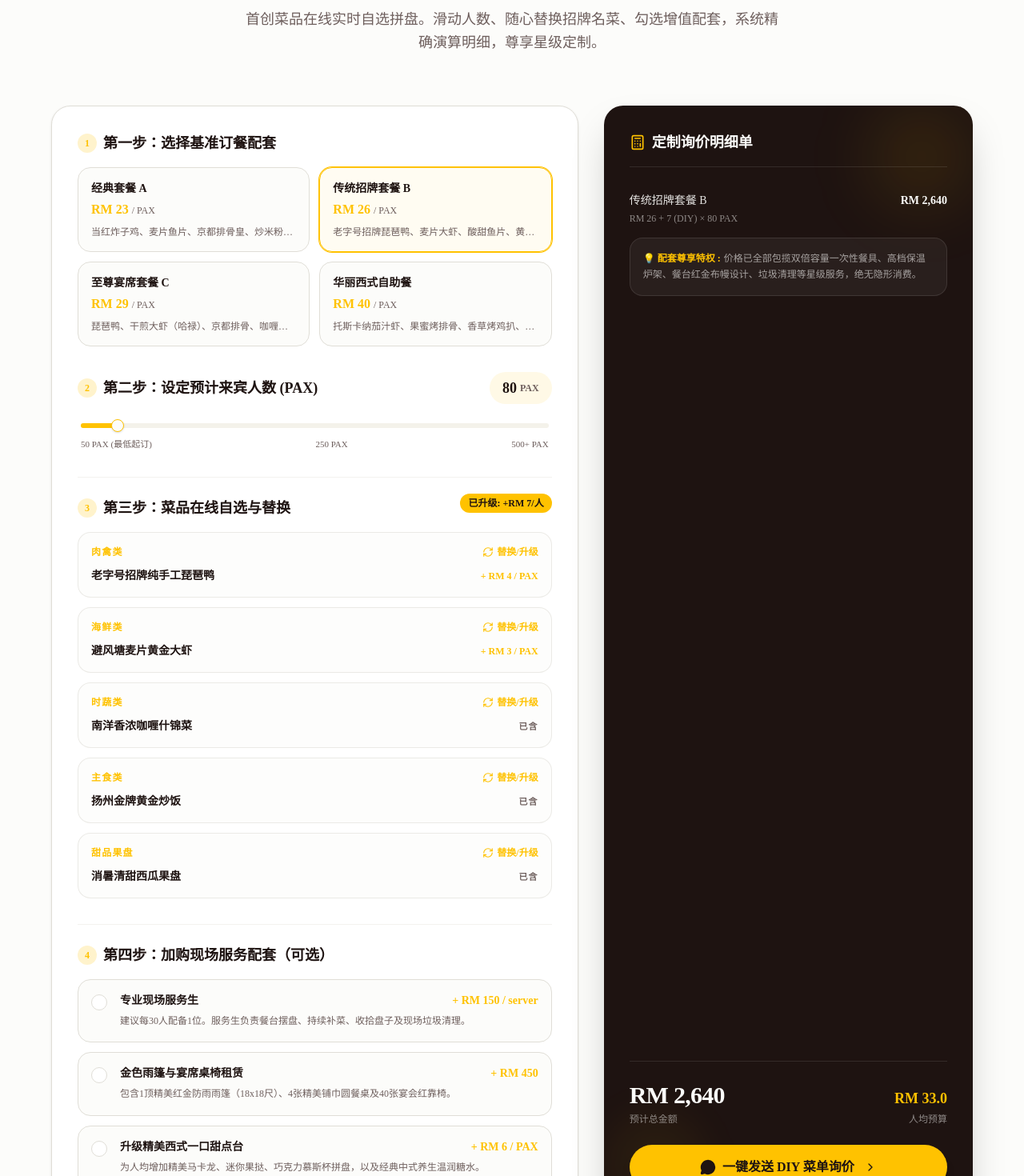
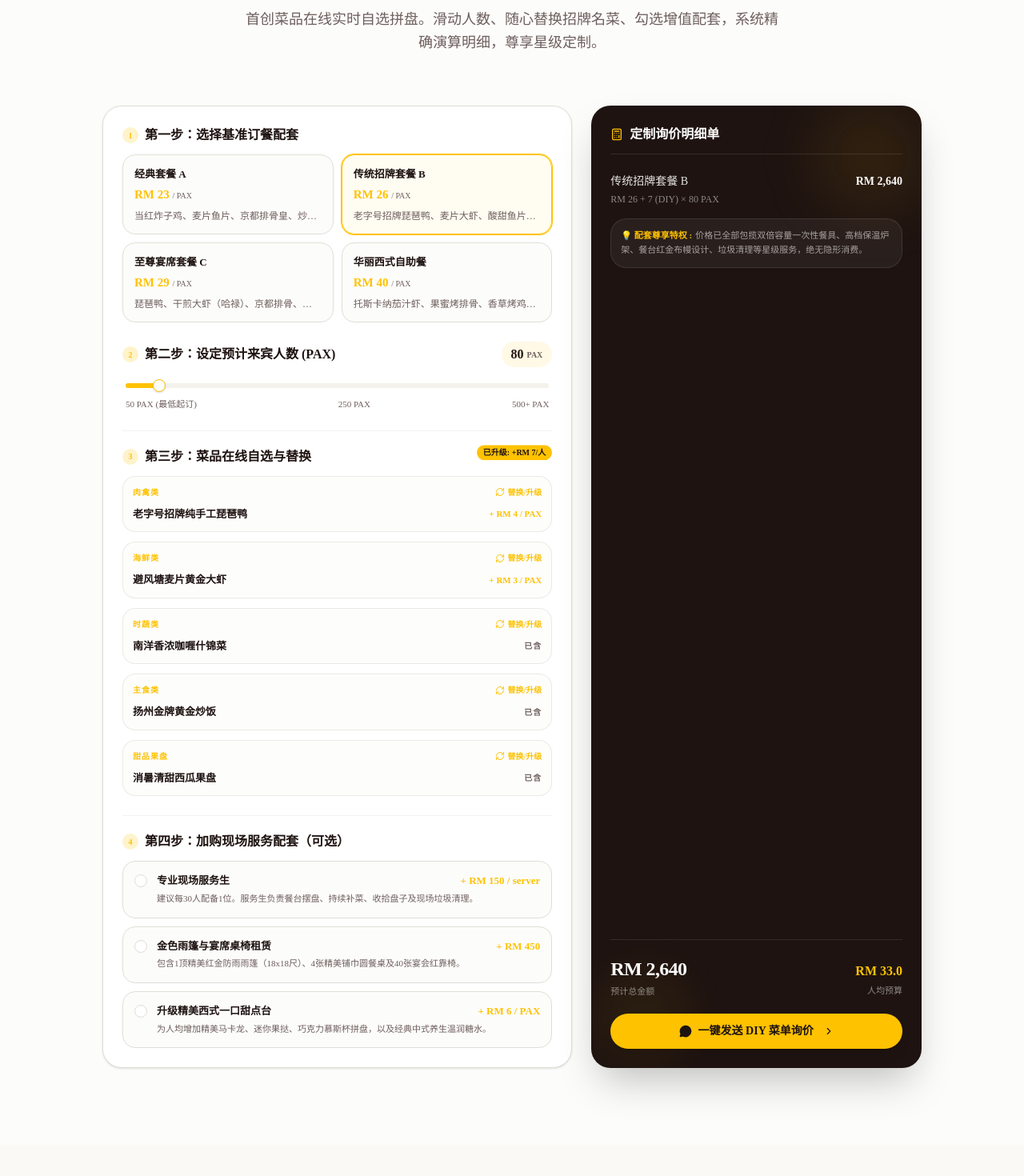
Before and after one commit to mfpang2005/KIM-LONG-WEBSITE, a Next.js app: page / in a window 1280 px wide. Shown: the part 10460-11930 px from the top of the page at 80% size. Built offline with nearby package versions, Linux system fonts and the light colour scheme.

Commit message:
style: scale down calculator panel and add missing services to footer

```diff
--- a/components/footer-section.tsx
+++ b/components/footer-section.tsx
@@ -288,6 +288,8 @@ export function FooterSection({ lang = "en" }: FooterSectionProps) {
                 <li>{isChinese ? "宴会自助餐承办" : "Event Buffet Catering"}</li>
                 <li>{isChinese ? "高级企业会议便当" : "Premium Corporate Bento"}</li>
                 <li>{isChinese ? "工厂膳食日常配给" : "Factory Daily Meal Supply"}</li>
+                <li>{isChinese ? "大型帐篷租赁服务" : "Canopy Rental Services"}</li>
+                <li>{isChinese ? "活动背景板布置" : "Event Backdrop Services"}</li>
               </ul>
             </div>
 
--- a/components/quote-calculator.tsx
+++ b/components/quote-calculator.tsx
@@ -366,37 +366,37 @@ Thank you!`;
         </div>
 
         {/* Main Grid */}
-        <div className="grid lg:grid-cols-12 gap-8 max-w-6xl mx-auto items-stretch">
+        <div className="grid lg:grid-cols-12 gap-6 max-w-5xl mx-auto items-stretch">
 
           {/* Left panel: Inputs (7 cols) */}
-          <div className="lg:col-span-7 bg-card border border-border rounded-3xl p-6 md:p-8 space-y-8 flex flex-col justify-between shadow-sm relative overflow-hidden">
+          <div className="lg:col-span-7 bg-card border border-border rounded-3xl p-5 md:p-6 space-y-6 flex flex-col justify-between shadow-sm relative overflow-hidden">
 
             {/* Step 1: Select Package */}
-            <div className="space-y-4">
+            <div className="space-y-3">
               <div className="flex items-center gap-2">
-                <span className="w-6 h-6 rounded-full bg-primary/20 text-primary flex items-center justify-center text-xs font-bold">1</span>
-                <h3 className="font-extrabold text-base md:text-lg text-foreground">
+                <span className="w-5 h-5 rounded-full bg-primary/20 text-primary flex items-center justify-center text-[10px] font-bold">1</span>
+                <h3 className="font-extrabold text-sm md:text-base text-foreground">
                   {lang === "en" ? "Choose Main Buffet Package" : "第一步：选择基准订餐配套"}
                 </h3>
               </div>
 
-              <div className="grid sm:grid-cols-2 gap-3">
+              <div className="grid sm:grid-cols-2 gap-2.5">
                 {packages.map((pkg) => (
                   <button
                     key={pkg.id}
                     id={`calc-pkg-btn-${pkg.id}`}
                     onClick={() => setSelectedPackageId(pkg.id)}
-                    className={`flex flex-col text-left p-4 rounded-2xl border transition-all duration-300 cursor-pointer ${
+                    className={`flex flex-col text-left p-3.5 rounded-2xl border transition-all duration-300 cursor-pointer ${
                       selectedPackageId === pkg.id
                         ? "border-primary bg-primary/5 ring-1 ring-primary shadow-sm shadow-primary/10"
                         : "border-border bg-background hover:border-foreground/20"
                     }`}
                   >
-                    <span className="font-extrabold text-sm text-foreground">
+                    <span className="font-extrabold text-[13px] text-foreground">
                       {lang === "en" ? pkg.name : pkg.chineseName}
                     </span>
-                    <span className="text-primary font-black text-base mt-1">
-                      RM {pkg.pricePerPax} <span className="text-xs font-normal text-muted-foreground">/ PAX</span>
+                    <span className="text-primary font-black text-[15px] mt-1">
+                      RM {pkg.pricePerPax} <span className="text-[10px] font-normal text-muted-foreground">/ PAX</span>
                     </span>
                     <span className="text-xs text-muted-foreground mt-2 line-clamp-1">
                       {lang === "en" ? pkg.description : pkg.chineseDescription}
@@ -407,17 +407,17 @@ Thank you!`;
             </div>
 
             {/* Step 2: Slider Pax */}
-            <div className="space-y-4">
+            <div className="space-y-3">
               <div className="flex items-center justify-between">
                 <div className="flex items-center gap-2">
-                  <span className="w-6 h-6 rounded-full bg-primary/20 text-primary flex items-center justify-center text-xs font-bold">2</span>
-                  <h3 className="font-extrabold text-base md:text-lg text-foreground">
+                  <span className="w-5 h-5 rounded-full bg-primary/20 text-primary flex items-center justify-center text-[10px] font-bold">2</span>
+                  <h3 className="font-extrabold text-sm md:text-base text-foreground">
                     {lang === "en" ? "Set Guest Headcount" : "第二步：设定预计来宾人数 (PAX)"}
                   </h3>
                 </div>
-                <div className="bg-primary/10 text-foreground px-4 py-1.5 rounded-full font-black text-lg flex items-center gap-1">
+                <div className="bg-primary/10 text-foreground px-3 py-1 rounded-full font-black text-base flex items-center gap-1">
                   <span>{paxCount}</span>
-                  <span className="text-xs font-bold text-muted-foreground">PAX</span>
+                  <span className="text-[10px] font-bold text-muted-foreground">PAX</span>
                 </div>
               </div>
 
@@ -440,16 +440,16 @@ Thank you!`;
             </div>
 
             {/* Step 3: NEW INTERACTIVE DIY MENU BUILDER */}
-            <div className="space-y-4 border-t border-border/40 pt-6">
+            <div className="space-y-3 border-t border-border/40 pt-5">
               <div className="flex items-center justify-between">
                 <div className="flex items-center gap-2">
-                  <span className="w-6 h-6 rounded-full bg-primary/20 text-primary flex items-center justify-center text-xs font-bold">3</span>
-                  <h3 className="font-extrabold text-base md:text-lg text-foreground flex items-center gap-1.5">
+                  <span className="w-5 h-5 rounded-full bg-primary/20 text-primary flex items-center justify-center text-[10px] font-bold">3</span>
+                  <h3 className="font-extrabold text-sm md:text-base text-foreground flex items-center gap-1.5">
                     {lang === "en" ? "Custom DIY Dish Swapper" : "第三步：菜品在线自选与替换"}
                   </h3>
                 </div>
                 {extraDishSurcharge > 0 && (
-                  <span className="text-xs bg-primary text-primary-foreground font-bold px-2.5 py-1 rounded-full animate-bounce">
+                  <span className="text-[10px] bg-primary text-primary-foreground font-bold px-2 py-0.5 rounded-full animate-bounce">
                     {lang === "en" ? `+RM ${extraDishSurcharge}/PAX Upgrades` : `已升级: +RM ${extraDishSurcharge}/人`}
                   </span>
                 )}
@@ -473,17 +473,17 @@ Thank you!`;
                   return (
                     <div
                       key={category}
-                      className="border border-border/60 rounded-2xl p-4 bg-background/50 space-y-3"
+                      className="border border-border/60 rounded-2xl p-3 bg-background/50 space-y-2.5"
                     >
                       <div className="flex items-center justify-between">
-                        <span className="text-xs text-primary font-bold tracking-widest uppercase">
+                        <span className="text-[10px] text-primary font-bold tracking-widest uppercase">
                           {categoryLabel}
                         </span>
                         <button
                           onClick={() => setActiveSwapCategory(isSwapping ? null : category)}
-                          className="inline-flex items-center gap-1 text-xs font-extrabold text-primary hover:text-primary/80 cursor-pointer"
+                          className="inline-flex items-center gap-1 text-[10px] font-extrabold text-primary hover:text-primary/80 cursor-pointer"
                         >
-                          <RefreshCw className={`w-3.5 h-3.5 ${isSwapping ? "animate-spin" : ""}`} />
+                          <RefreshCw className={`w-3 h-3 ${isSwapping ? "animate-spin" : ""}`} />
                           {isSwapping ? (lang === "en" ? "Cancel" : "取消") : (lang === "en" ? "Swap Dish" : "替换/升级")}
                         </button>
                       </div>
@@ -497,15 +497,15 @@ Thank you!`;
                             exit={{ opacity: 0, y: -5 }}
                             className="flex justify-between items-center"
                           >
-                            <span className="font-bold text-sm text-foreground">
+                            <span className="font-bold text-[13px] text-foreground">
                               {lang === "en" ? currentDish.name : currentDish.chineseName}
                             </span>
                             {currentDish.surcharge > 0 ? (
-                              <span className="text-xs font-bold text-primary">
+                              <span className="text-[11px] font-bold text-primary">
                                 + RM {currentDish.surcharge} / PAX
                               </span>
                             ) : (
-                              <span className="text-[11px] font-bold text-muted-foreground uppercase tracking-widest">
+                              <span className="text-[10px] font-bold text-muted-foreground uppercase tracking-widest">
                                 {lang === "en" ? "Included" : "已含"}
                               </span>
                             )}
@@ -524,7 +524,7 @@ Thank you!`;
                                 <button
                                   key={dish.id}
                                   onClick={() => handleSwapDish(category, dish.id)}
-                                  className={`w-full flex justify-between items-center p-3 rounded-xl border text-left text-xs font-bold transition-all duration-300 cursor-pointer ${
+                                  className={`w-full flex justify-between items-center p-2.5 rounded-xl border text-left text-[11px] font-bold transition-all duration-300 cursor-pointer ${
                                     isCurrent
                                       ? "border-primary bg-primary/10 text-primary-foreground"
                                       : "border-border bg-card text-muted-foreground hover:border-foreground/20 hover:text-foreground"
@@ -549,15 +549,15 @@ Thank you!`;
             </div>
 
             {/* Step 4: Upgrades */}
-            <div className="space-y-4 border-t border-border/40 pt-6">
+            <div className="space-y-3 border-t border-border/40 pt-5">
               <div className="flex items-center gap-2">
-                <span className="w-6 h-6 rounded-full bg-primary/20 text-primary flex items-center justify-center text-xs font-bold">4</span>
-                <h3 className="font-extrabold text-base md:text-lg text-foreground">
+                <span className="w-5 h-5 rounded-full bg-primary/20 text-primary flex items-center justify-center text-[10px] font-bold">4</span>
+                <h3 className="font-extrabold text-sm md:text-base text-foreground">
                   {lang === "en" ? "Add Optional Services" : "第四步：加购现场服务配套（可选）"}
                 </h3>
               </div>
 
-              <div className="space-y-3">
+              <div className="space-y-2.5">
                 {upgrades.map((upg) => {
                   const isSelected = selectedUpgrades.includes(upg.id);
                   return (
@@ -565,23 +565,23 @@ Thank you!`;
                       key={upg.id}
                       id={`calc-upg-btn-${upg.id}`}
                       onClick={() => handleToggleUpgrade(upg.id)}
-                      className={`w-full flex items-start gap-4 p-4 rounded-2xl border text-left transition-all duration-300 cursor-pointer ${
+                      className={`w-full flex items-start gap-3 p-3.5 rounded-2xl border text-left transition-all duration-300 cursor-pointer ${
                         isSelected
                           ? "border-primary bg-primary/5 shadow-sm"
                           : "border-border bg-background hover:border-foreground/20"
                       }`}
                     >
-                      <div className={`mt-0.5 w-5 h-5 rounded-md border flex items-center justify-center flex-shrink-0 ${
+                      <div className={`mt-0.5 w-4 h-4 rounded-sm border flex items-center justify-center flex-shrink-0 ${
                         isSelected ? "bg-primary border-primary text-primary-foreground" : "border-border bg-card"
                       }`}>
-                        {isSelected && <Check className="w-3.5 h-3.5" />}
+                        {isSelected && <Check className="w-3 h-3" />}
                       </div>
                       <div className="flex-1">
                         <div className="flex justify-between items-baseline flex-wrap gap-2">
-                          <span className="font-bold text-sm text-foreground">
+                          <span className="font-bold text-[13px] text-foreground">
                             {lang === "en" ? upg.name : upg.chineseName}
                           </span>
-                          <span className="text-primary font-bold text-sm">
+                          <span className="text-primary font-bold text-[13px]">
                             {upg.id === "waitstaff"
                               ? `+ RM ${upg.price} / server`
                               : upg.type === "per-pax"
@@ -589,7 +589,7 @@ Thank you!`;
                               : `+ RM ${upg.price}`}
                           </span>
                         </div>
-                        <p className="text-xs text-muted-foreground mt-1.5 leading-relaxed">
+                        <p className="text-[11px] text-muted-foreground mt-1 leading-relaxed">
                           {lang === "en" ? upg.description : upg.chineseDescription}
                         </p>
                         {upg.id === "waitstaff" && isSelected && (
@@ -612,15 +612,15 @@ Thank you!`;
           </div>
 
           {/* Right panel: Receipt & Summary (5 cols) */}
-          <div className="lg:col-span-5 bg-foreground text-background rounded-3xl p-6 md:p-8 flex flex-col justify-between shadow-2xl relative overflow-hidden">
+          <div className="lg:col-span-5 bg-foreground text-background rounded-3xl p-5 md:p-6 flex flex-col justify-between shadow-2xl relative overflow-hidden">
             {/* Design elements */}
             <div className="absolute top-0 right-0 w-32 h-32 bg-primary/10 rounded-full blur-2xl" />
             <div className="absolute bottom-0 left-0 w-32 h-32 bg-primary/5 rounded-full blur-xl" />
 
-            <div className="space-y-8 relative z-10">
-              <div className="flex items-center gap-2 border-b border-background/10 pb-4">
-                <Calculator className="w-5 h-5 text-primary" />
-                <h3 className="font-bold text-lg">
+            <div className="space-y-6 relative z-10">
+              <div className="flex items-center gap-2 border-b border-background/10 pb-3">
+                <Calculator className="w-4 h-4 text-primary" />
+                <h3 className="font-bold text-base">
                   {lang === "en" ? "Custom Order Summary" : "定制询价明细单"}
                 </h3>
               </div>
@@ -685,7 +685,7 @@ Thank you!`;
                 )}
 
                 {/* Standard perks banner */}
-                <div className="bg-background/5 rounded-2xl p-4 text-xs text-background/60 leading-relaxed border border-background/10 mt-4">
+                <div className="bg-background/5 rounded-xl p-3 text-[11px] text-background/60 leading-relaxed border border-background/10 mt-3">
                   <span className="font-bold text-primary mr-1">💡 {lang === "en" ? "Free Included Perks" : "配套尊享特权"} :</span>
                   {lang === "en"
                     ? "Includes double portion of high-end disposable cutleries, warming food pans, table spreads, trash bags, and post-event cleaning."
@@ -695,21 +695,21 @@ Thank you!`;
             </div>
 
             {/* Total Section */}
-            <div className="border-t border-background/10 pt-6 mt-8 relative z-10 space-y-6">
+            <div className="border-t border-background/10 pt-5 mt-6 relative z-10 space-y-5">
               <div className="flex justify-between items-baseline">
                 <div>
-                  <p className="text-background font-black text-2xl md:text-3xl tracking-tight">
+                  <p className="text-background font-black text-xl md:text-2xl tracking-tight">
                     RM {totalCost.toLocaleString()}
                   </p>
-                  <p className="text-background/50 text-xs mt-1">
+                  <p className="text-background/50 text-[11px] mt-1">
                     {lang === "en" ? "Custom Estimated Total" : "预计总金额"}
                   </p>
                 </div>
                 <div className="text-right">
-                  <p className="text-primary font-extrabold text-base md:text-lg">
+                  <p className="text-primary font-extrabold text-[15px] md:text-base">
                     RM {avgCostPerPax.toFixed(1)}
                   </p>
-                  <p className="text-background/50 text-xs mt-1">
+                  <p className="text-background/50 text-[11px] mt-1">
                     {lang === "en" ? "Per Guest" : "人均预算"}
                   </p>
                 </div>
@@ -719,11 +719,11 @@ Thank you!`;
               <button
                 id="btn-calc-submit-whatsapp"
                 onClick={handleSendWhatsApp}
-                className="w-full flex items-center justify-center gap-2 bg-primary text-primary-foreground py-4 rounded-full font-extrabold hover:bg-primary/90 transition-all duration-300 shadow-lg hover:shadow-primary/20 cursor-pointer active:scale-95 text-base"
+                className="w-full flex items-center justify-center gap-2 bg-primary text-primary-foreground py-3 rounded-full font-extrabold hover:bg-primary/90 transition-all duration-300 shadow-lg hover:shadow-primary/20 cursor-pointer active:scale-95 text-sm"
               >
-                <MessageCircle className="w-5 h-5 fill-current" />
+                <MessageCircle className="w-4 h-4 fill-current" />
                 {lang === "en" ? "Send DIY Menu to WhatsApp" : "一键发送 DIY 菜单询价"}
-                <ChevronRight className="w-4 h-4 ml-1" />
+                <ChevronRight className="w-3.5 h-3.5 ml-1" />
               </button>
             </div>
 
```
